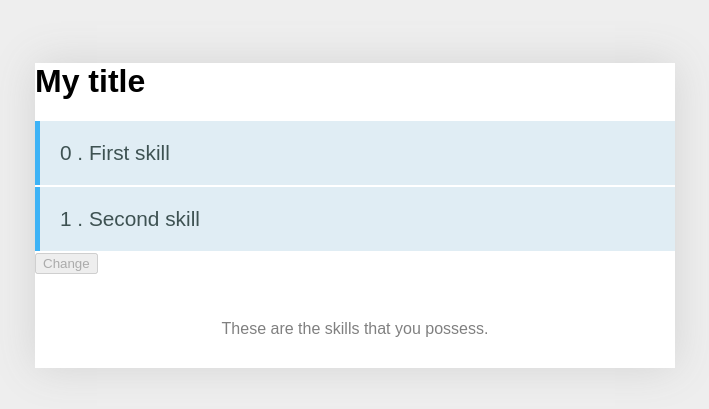
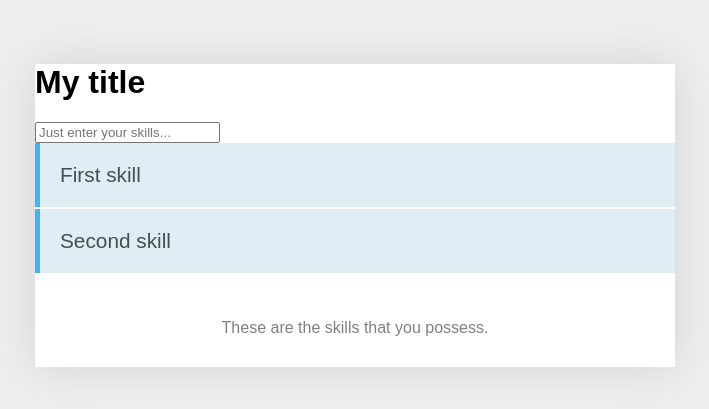
Before and after one commit to aleevas/vue-your-skills, a Vue app: page / in a window 1280 px wide. Shown: the part 187-596 px from the top of the page, without its empty margins (285-994 px from the left). Built offline with nearby package versions, Linux system fonts and the light colour scheme.

Commit message:
Added a method for expand list of skills

```diff
--- a/src/components/Skills.vue
+++ b/src/components/Skills.vue
@@ -2,12 +2,15 @@
   <div class="container">
     <div class="holder">
       <h1>{{title}}</h1>
+      <form @submit.prevent="addSkill">
+        <input type="text" placeholder='Just enter your skills...' v-model="skill">
+        <!-- <button v-on:click="ChangeName" v-bind:disabled="btnState">{{btnName}}</button> -->
+      </form>
       <ul>
         <li v-for="(value, index) in skills" :key='index'>
-          {{index}} . {{value.skill}}
+          {{value.skill}}
         </li>
       </ul>
-      <button v-on:click="ChangeName" v-bind:disabled="btnState">{{btnName}}</button>
       <!-- <div v-bind:style="{backgroundColor:bgColor,with: bgWith, height: bgHeight, marginTop: bgMarginTop}"> -->
           <p>These are the skills that you possess.</p>
       <!-- </div> -->
@@ -17,12 +20,13 @@
 
 <script>
 export default {
-  name: 'HelloWorld',
+  name: 'Skills',
   data() {
     return {
       title: "My title",
       btnName: "Change",
       btnState: true,
+      skill: '',
       skills: [
         {'skill': 'First skill'},
         {'skill': 'Second skill'}
@@ -31,6 +35,13 @@ export default {
       bgWith: '100%',
       bgHeight: '25px',
       bgMarginTop: '25px',
+      txtPlaceholder: 'Just enter your skills...',
+    }
+  },
+  methods:{
+    addSkill: function() {
+      this.skills.push({skill: this.skill});
+      this.skill= '';
     }
   },
   props: {
```
